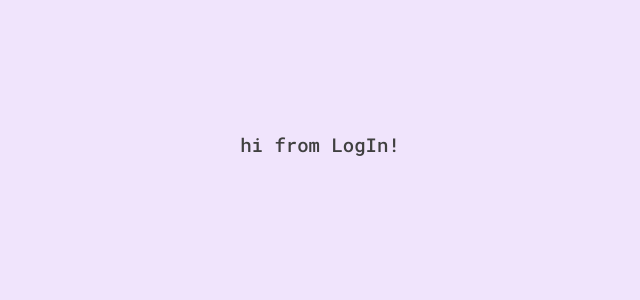
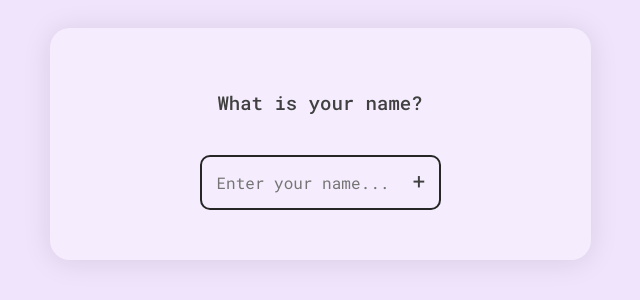
Before and after one commit to jakmajor/mood-tracker-app-frontend, a React (Create React App) app: page /LogIn in a window 1280 px wide. Shown: the part 256-556 px from the top of the page, without its empty margins (320-960 px from the left). Built offline with nearby package versions, Linux system fonts and the light colour scheme.

Commit message:
added react login and home pages

```diff
--- a/src/App.css
+++ b/src/App.css
@@ -40,7 +40,8 @@ h1 {
   text-align: center;
 }
 
-button {
+.button {
+  text-decoration: none;
   border: 2px solid #262626;
   background-color: transparent !important;
   margin: 0px auto;
@@ -52,4 +53,43 @@ button {
   padding: 15px 34px;
   margin-top: 20px;
   display: block;
+  width: max-content;
 }
+
+input {
+  border: 2px solid #262626;
+  background-color: transparent !important;
+  margin: 0px auto;
+  border-radius: 10px;
+  font-style: normal;
+  font-weight: normal;
+  font-size: 16px;
+  line-height: 21px;
+  padding: 15px;
+  margin-top: 20px;
+  display: block;
+  max-width: 100%;
+}
+
+.login-box {
+  padding: 50px 150px;
+}
+
+.login-text {
+  margin-bottom: 40px;
+}
+
+.login-input-wrapper {
+  position: relative;
+}
+
+.login-button {
+  position: absolute;
+  border: 0px;
+  top: 0px;
+  right: 0px;
+  padding: 15px;
+  margin-top: 0;
+  font-size: 22px;
+  cursor: pointer;
+}
--- a/src/App.js
+++ b/src/App.js
@@ -1,4 +1,4 @@
-import React from "react";
+import React, { useState } from "react";
 import { Route, Switch } from "react-router-dom";
 import './App.css';
 import Home from './Home';
@@ -7,20 +7,22 @@ import NewFeeling from './NewFeeling';
 import Profile from './Profile';
 
 function App() {
+  const [user, setUser] = useState({})
+
   return (
     <div class="app-wrapper">
       <Switch>
         <Route exact path="/">
-            <Home/>
+          <Home />
         </Route>
         <Route exact path="/LogIn">
-            <LogIn/>
+          <LogIn setUser={setUser} />
         </Route>
         <Route exact path="/NewFeeling">
-            <NewFeeling/>
+          <NewFeeling />
         </Route>
         <Route exact path="/Profile">
-            <Profile/>
+          <Profile />
         </Route>
       </Switch>
     </div>
--- a/src/Home.js
+++ b/src/Home.js
@@ -1,11 +1,11 @@
 import React from "react";
-import { NavLink } from "react-router-dom";
+import { Link } from "react-router-dom";
 
 function Home(){
     return (
         <div className="frosty-box">
             <h1>How are you feeling today?</h1>
-            <button>+ Add feels</button>
+            <Link to='/LogIn' className="button">+ Add feels</Link>
         </div>
     );
 }
--- a/src/LogIn.js
+++ b/src/LogIn.js
@@ -1,10 +1,40 @@
+import React, {useState} from "react";
+import { Link } from "react-router-dom";
 
-function LogIn() {
-return (
-    <div>
-        <h1>hi from LogIn!</h1>
-    </div>
-);
+function LogIn({setUser}) {
+    const [name, setName] = useState("")
+
+
+    const logIn = (data) => {
+        let day = new Date(data.feelings[data.feelings.length - 1].created_at)
+        let today = new Date()
+        if (day.getDate() === today.getDate() && day.getFullYear() == today.getFullYear()) {
+            window.location.pathname = '/Profile'
+        }
+        console.log(day)
+    }
+
+    const getFeelers = () => {
+        fetch(`http://localhost:9292/feelers/${name}`, {
+            headers: {
+                "Content-Type": "application/json",
+            }
+        })
+        .then(response => response.json())
+        .then(data => {
+            logIn(data);
+        })
+    }
+
+    return (
+        <div className="frosty-box login-box">
+            <h1 className="login-text">What is your name?</h1>
+            <div className="login-input-wrapper">
+                <input onChange={(e) => setName(e.target.value)} placeholder="Enter your name..." />
+                <button onClick={() => getFeelers()} className="button login-button">+</button>
+            </div>
+        </div>
+    );
 }
 
 export default LogIn;
```
Lines whose indentation alone changed are shown as unchanged.
